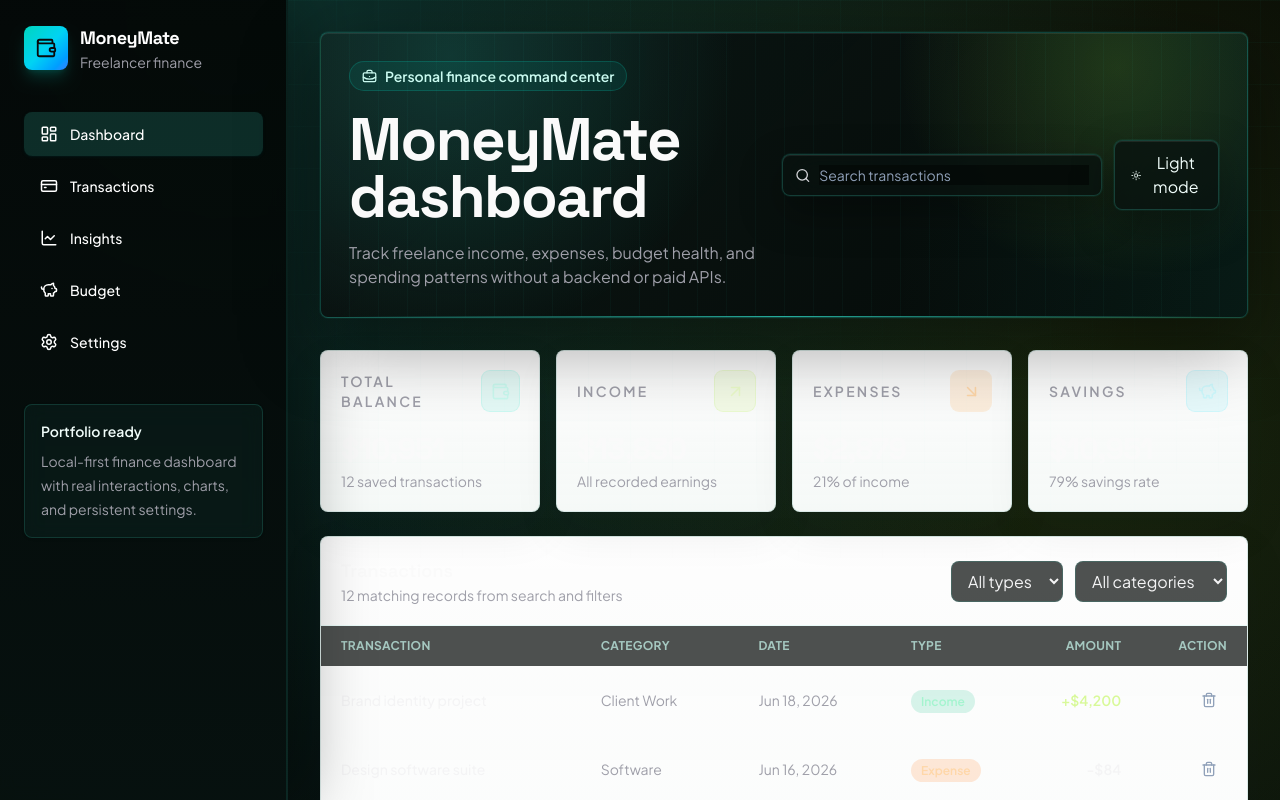
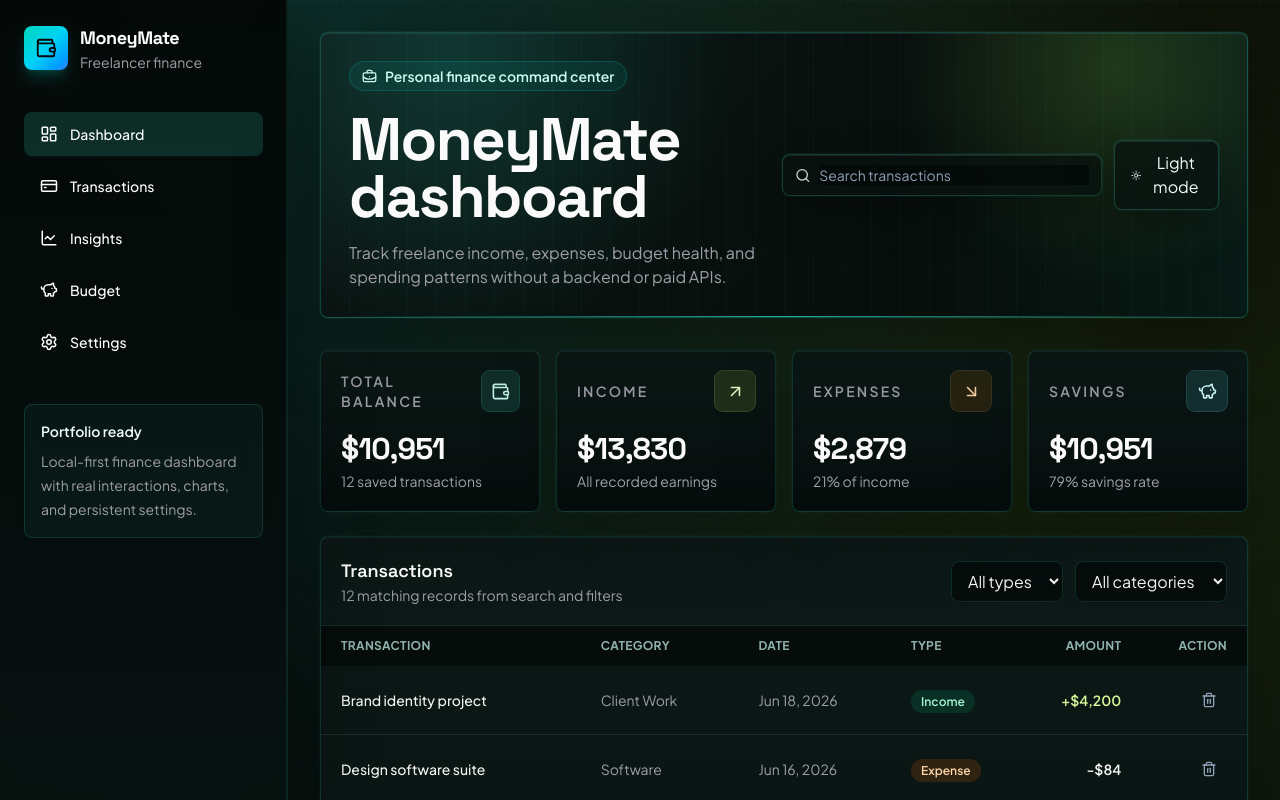
Before and after one commit to shivam21bb106/Personal-Finance-Tracker, a React (Vite) app: page / in a window 1280 px wide. Shown: the top 800 px of the page. Built offline with nearby package versions, Linux system fonts and the light colour scheme.

Commit message:
Fix dark card styling selector

```diff
--- a/src/App.tsx
+++ b/src/App.tsx
@@ -65,7 +65,7 @@ const STORAGE_KEYS = {
   settings: 'moneymate.settings',
 }
 
-const DESIGN_VERSION = 'dark-gen-2'
+const DESIGN_VERSION = 'dark-gen-3'
 
 const incomeCategories = [
   'Client Work',
--- a/src/index.css
+++ b/src/index.css
@@ -212,7 +212,8 @@ main article.rounded-lg {
     inset 0 1px 0 rgba(255, 255, 255, 0.8);
 }
 
-.dark main article.rounded-lg {
+main.dark article.rounded-lg,
+.dark article.rounded-lg {
   border-color: rgba(45, 212, 191, 0.18);
   background-color: rgba(7, 16, 14, 0.88);
   background-image: linear-gradient(
@@ -230,7 +231,8 @@ main article.rounded-lg:hover {
   border-color: rgba(15, 118, 110, 0.26);
 }
 
-.dark main article.rounded-lg:hover {
+main.dark article.rounded-lg:hover,
+.dark article.rounded-lg:hover {
   border-color: rgba(45, 212, 191, 0.36);
   box-shadow:
     0 26px 80px rgba(0, 0, 0, 0.4),
```
